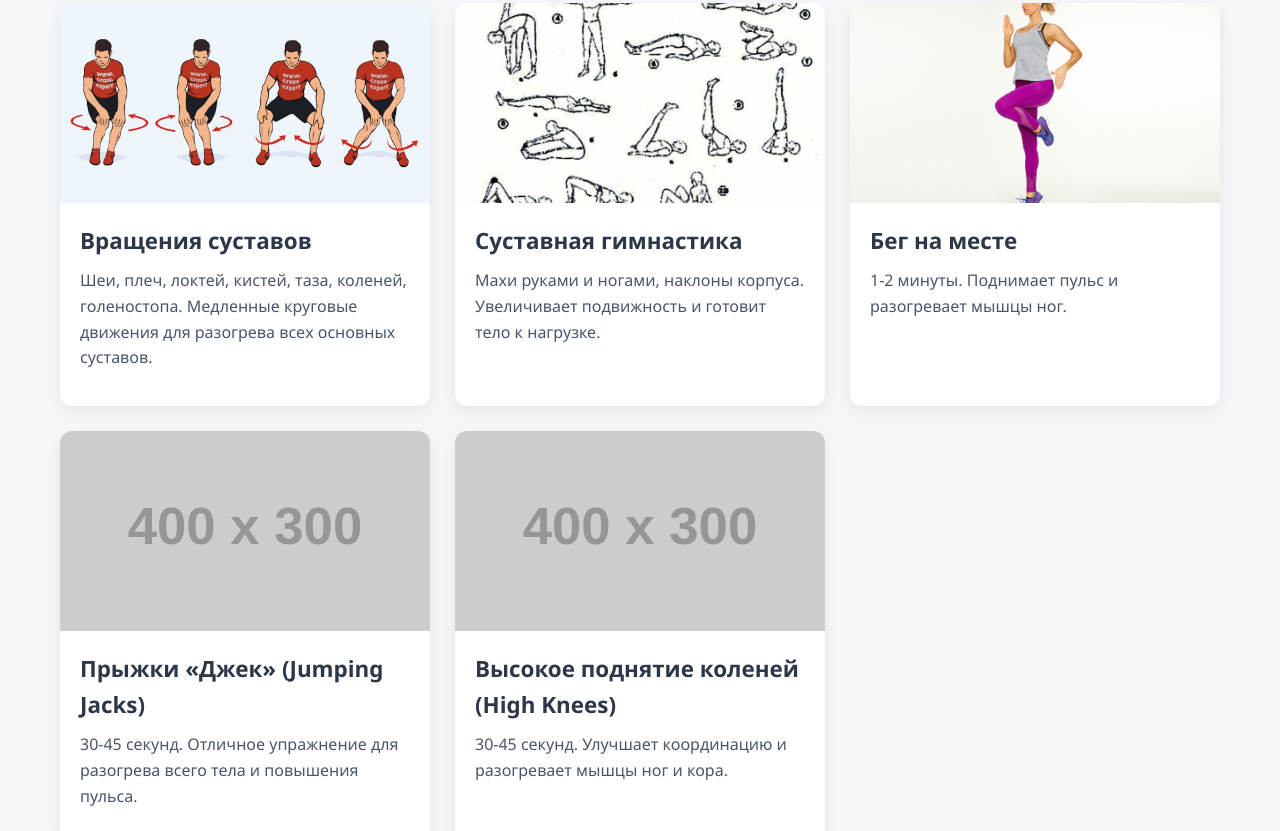
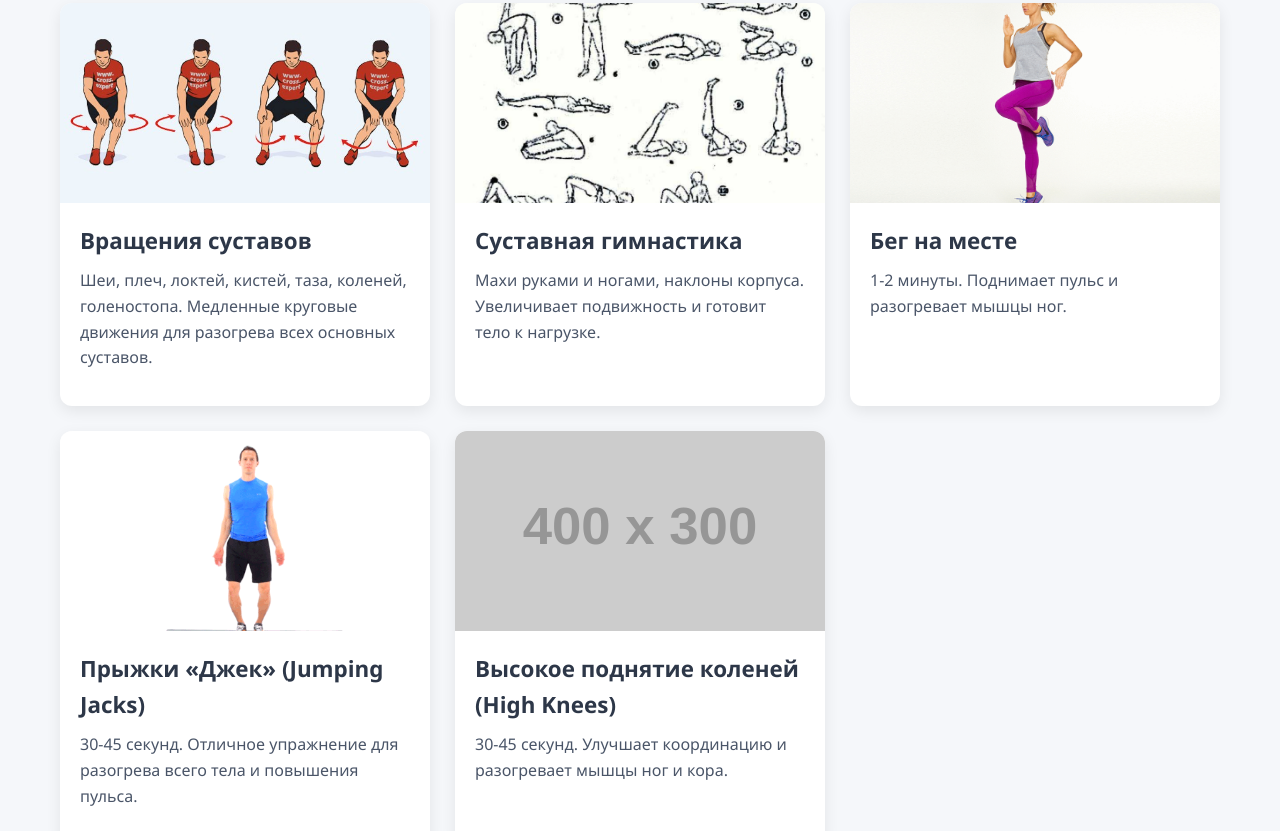
Before and after one commit to Itero-Proto/AltayFit_2, a plain HTML site: page index.html in a window 1280 px wide. Shown: the part 393-1224 px from the top of the page. Drawn offline with Linux system fonts and the light colour scheme; placeholder pictures from the web are drawn by us.

Commit message:
Update index.html

```diff
--- a/index.html
+++ b/index.html
@@ -66,7 +66,8 @@
 
                     <div class="exercise-card">
                         <div class="exercise-img">
-                            <img src="https://placehold.co/400x300/4C51BF/FFFFFF?text=Прыжки+Джек" alt="Прыжки Джек">
+                            <img src="https://github.com/Itero-Proto/AltayFit_2/blob/main/images/Jumping%20Jacks.gif?raw=true"
+                                alt="Прыжки Джек">
                         </div>
                         <div class="exercise-content">
                             <h3>Прыжки «Джек» (Jumping Jacks)</h3>
```
